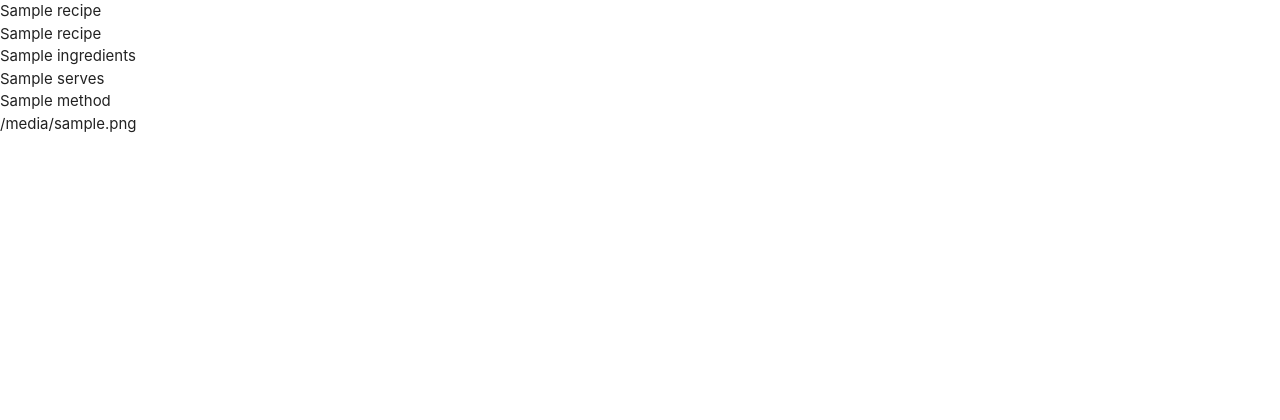
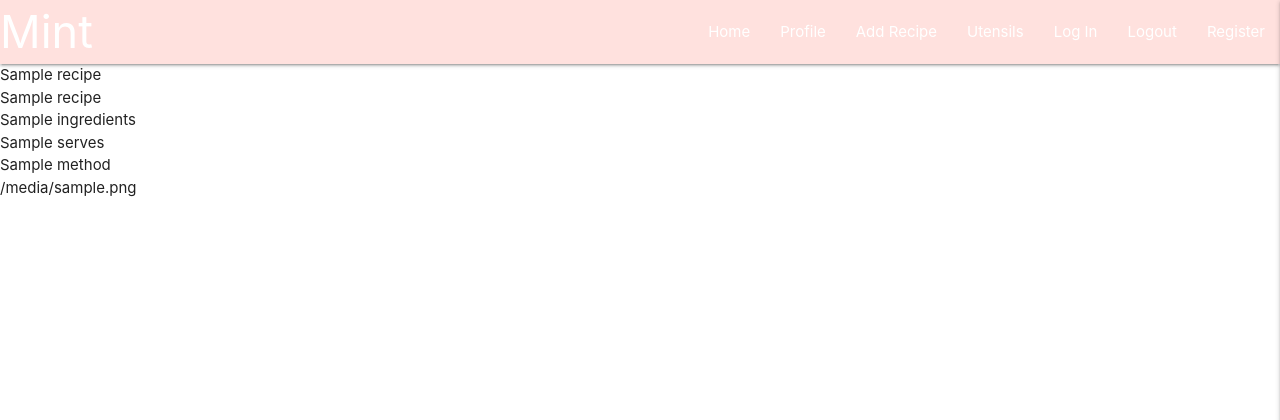
Before and after one commit to carolinecole25/MS3_CC_mint, a Flask app: page / in a window 1280 px wide. Shown: the top 420 px of the page. Run offline with Flask 2, Linux system fonts and the light colour scheme; a database or web service that is not in the repository returns one stand-in record (values such as "Sample title"); some libraries are stand-ins or nearby versions.

Commit message:
add materialise navbar and sizde nav

```diff
--- a/static/css/style.css
+++ b/static/css/style.css
@@ -0,0 +1,17 @@
+
+
+
+/* navigation bar  */
+
+.navbar {
+    background: #ffe1de;
+    font: #222222;
+}
+
+.navbar .brand-logo {
+    font-size: 3rem;
+}
+
+.sidenav {
+    background-color: #ffe1de;
+}
--- a/static/js/script.js
+++ b/static/js/script.js
@@ -0,0 +1,5 @@
+// credit: code taken from materializecss, linked in README.md
+
+$(document).ready(function(){
+    $(".sidenav").sidenav({edge:"right"});
+  });
--- a/templates/base.html
+++ b/templates/base.html
@@ -11,6 +11,38 @@
     <title>Mint</title>
 </head>
 <body>
+    <!-- credit: code taken from Flask mini project and amended to fit project, linked in README.md-->
+    <header>
+        <nav class="nav-extended navbar">
+            <!-- site navbar -->
+            <div class="nav-wrapper">
+                <a href="{{ url_for('get_recipes') }}" class="brand-logo">Mint</a>
+                <a href="#" data-target="mobile-demo" class="sidenav-trigger right"><i class="fas fa-bars"></i></a>
+                <ul class="right hide-on-med-and-down">
+                    <li><a href="{{ url_for('get_recipes') }}">Home</a></li>
+                    <li><a href="#">Profile</a></li>
+                    <li><a href="#">Add Recipe</a></li>
+                    <li><a href="#">Utensils</a></li>
+                    <li><a href="#">Log In</a></li>
+                    <li><a href="#">Logout</a></li>
+                    <li><a href="#">Register</a></li>
+                </ul>
+            </div>
+        </nav>
+        <!-- mobile navbar -->
+        <ul class="sidenav" id="mobile-demo">
+            <li><a href="{{ url_for('get_recipes') }}">Home</a></li>
+            <li class="h4 center-algin"></li>
+                    <li><a href="#">Profile</a></li>
+                    <li><a href="#">Add Recipe</a></li>
+                    <li><a href="#">Utensils</a></li>
+                    <li><a href="#">Log In</a></li>
+                    <li><a href="#">Logout</a></li>
+                    <li><a href="#">Register</a></li>
+        </ul>
+
+    </header>
+
     {% block content %}
     {% endblock %}
     <script src="https://code.jquery.com/jquery-3.6.0.min.js" integrity="sha256-/xUj+3OJU5yExlq6GSYGSHk7tPXikynS7ogEvDej/m4=" crossorigin="anonymous"></script>
```
